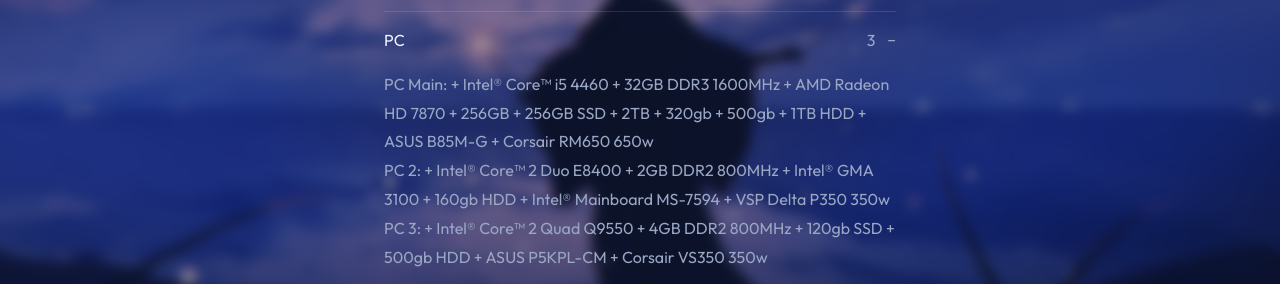
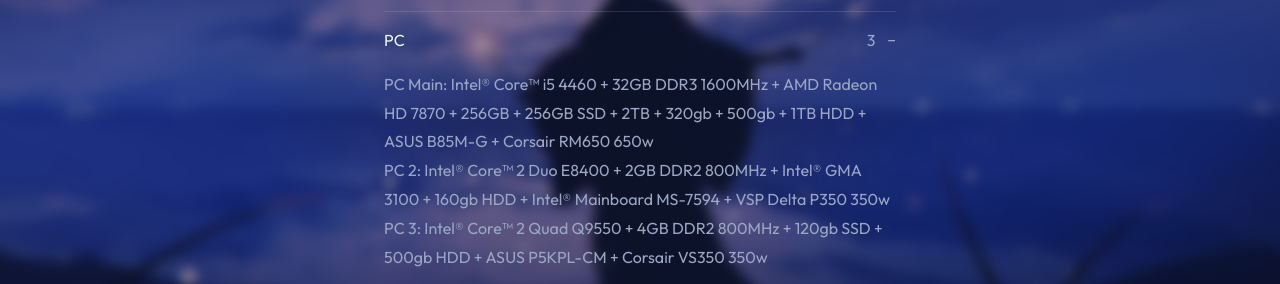
Before and after one commit to DuonThn/Profile, a plain HTML site: page index.html in a window 1280 px wide. Both pictures are taken after a click on the heading "PC 3". Shown: the part 1437-1721 px from the top of the page. Drawn offline with Linux system fonts and the light colour scheme.

Commit message:
Update index.html

```diff
--- a/index.html
+++ b/index.html
@@ -133,7 +133,7 @@
   <ul>
     <li><details><summary>PC <span>3</span></summary><div class="names">
         <div>PC Main:
-        + Intel® Core™ i5 4460
+        Intel® Core™ i5 4460
         + 32GB DDR3 1600MHz
         + AMD Radeon HD 7870
         + 256GB + 256GB SSD
@@ -141,14 +141,14 @@
         + ASUS B85M-G
         + Corsair RM650 650w</div>
         <div>PC 2:
-        + Intel® Core™ 2 Duo E8400
+        Intel® Core™ 2 Duo E8400
         + 2GB DDR2 800MHz
         + Intel® GMA 3100
         + 160gb HDD
         + Intel® Mainboard MS-7594
         + VSP Delta P350 350w</div>
         <div>PC 3:
-        + Intel® Core™ 2 Quad Q9550
+        Intel® Core™ 2 Quad Q9550
         + 4GB DDR2 800MHz
         + 120gb SSD
         + 500gb HDD
```
